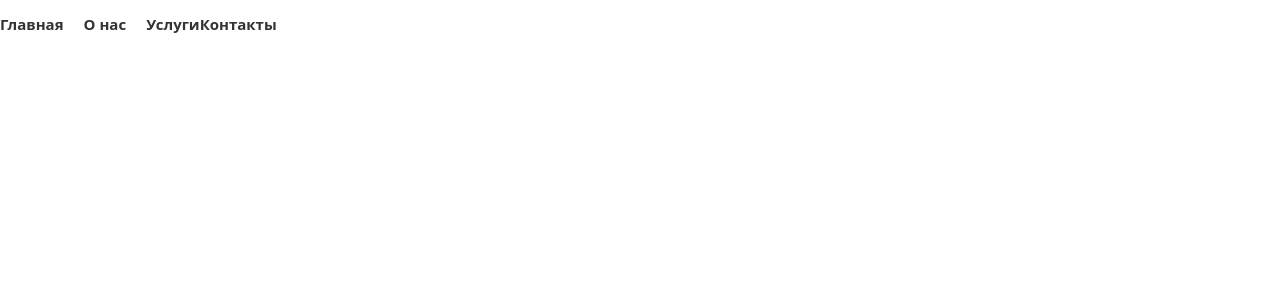
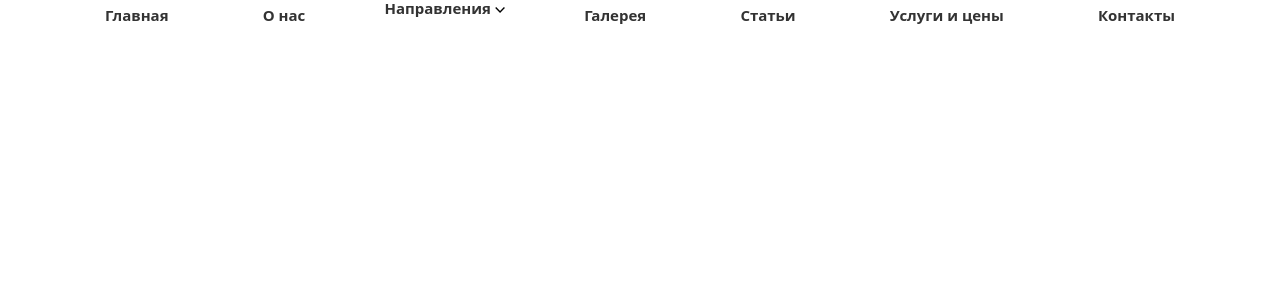
Before and after one commit to kamille57/logocenter, a React (Vite) app: page / in a window 1280 px wide. Shown: the top 300 px of the page. Built offline with nearby package versions, Linux system fonts and the light colour scheme.

Commit message:
чуть еще поработал хах

```diff
--- a/src/blocks/header/__dropdown-content/header__dropdown-content.css
+++ b/src/blocks/header/__dropdown-content/header__dropdown-content.css
@@ -1,6 +1,7 @@
 .header__dropdown-content {
     display: block;
     position: absolute;
+    left: 405px;
     background-color: #fff;
     list-style: none;
     padding: 0;
@@ -9,9 +10,11 @@
     opacity: 0;
     transform: translateY(-10px);
     transition: opacity 0.1s ease, transform 0.1s ease;
+    width: 180px;
+    border-top: 3px solid black;
 }
 
 .header__dropdown-li:hover .header__dropdown-content {
     opacity: 1;
-    transform: translateY(0);
+    transform: translateY(20px);
 }
--- /dev/null
+++ b/src/blocks/header/__dropdown-group/header__dropdown-group.css
@@ -0,0 +1,4 @@
+.header__dropdown-group {
+    display: flex;
+    flex-direction: column;
+}
--- a/src/blocks/header/__dropdown-icon/header__dropdown-icon.css
+++ b/src/blocks/header/__dropdown-icon/header__dropdown-icon.css
@@ -1,6 +1,7 @@
 .header__dropdown-icon {
-    background-image: url('../../../images/header__dropdown-icon.svg');
-    background-repeat: no-repeat;
-    background-size: 10px 10px;
-    display: inline-block;
+    width: 10px;
+    height: 10px;
+    box-sizing: border-box;
+    margin: 5px 0 0 4px;
+    display: flex;
 }
--- /dev/null
+++ b/src/blocks/header/__dropdown-li/_opened/header__dropdown-li_opened.css
@@ -0,0 +1,3 @@
+.header__dropdown-li_opened {
+    width: 100%;
+}
--- a/src/blocks/header/__dropdown-li/header__dropdown-li.css
+++ b/src/blocks/header/__dropdown-li/header__dropdown-li.css
@@ -1,3 +1,5 @@
 .header__dropdown-li {
-    display: block;
+    display: flex;
+    padding: 0;
+    margin: 0;
 }
--- a/src/blocks/header/__dropdown-link/header__dropdown-link.css
+++ b/src/blocks/header/__dropdown-link/header__dropdown-link.css
@@ -6,7 +6,7 @@
     font-weight: 600;
     font-size: 15px;
     padding: 0;
-    display: block;
+    display: flex;
     transition: background-color 0.3s;
 }
 
--- a/src/blocks/header/__li/header__li.css
+++ b/src/blocks/header/__li/header__li.css
@@ -1,7 +1,8 @@
 .header__li {
-    margin-right: 20px;
+    margin: 0;
+    display: flex;
 }
 
 .header__li:hover {
-    display: block;
+    display: flex;
 }
--- a/src/blocks/header/__link/header__link.css
+++ b/src/blocks/header/__link/header__link.css
@@ -6,10 +6,13 @@
     font-weight: 600;
     font-size: 15px;
     transition: color 0.3s;
+    display: flex;
+    padding: 7px 15px 7px 15px;
 }
 
 .header__link:hover {
     color: #0f7cc0;
     background-color: #fff;
     box-shadow: 0 4px 8px rgba(0, 0, 0, 0.2);
+    border-radius: 3px;
 }
--- a/src/blocks/header/__menu-conatiner/header__menu-container.css
+++ b/src/blocks/header/__menu-conatiner/header__menu-container.css
@@ -1,5 +1,6 @@
 .header__menu-container {
     display: flex;
+    flex-direction: column;
     justify-content: space-between;
     align-items: center;
 }
--- a/src/blocks/header/__ul-container/header__ul-container.css
+++ b/src/blocks/header/__ul-container/header__ul-container.css
@@ -1,5 +1,10 @@
 .header__ul-container {
     list-style: none;
     padding: 0;
+    margin: 0;
     display: flex;
+    flex-direction: row;
+    max-width: 1100px;
+    width: 100%;
+    justify-content: space-between;
 }
--- a/src/components/Header.jsx
+++ b/src/components/Header.jsx
@@ -1,20 +1,28 @@
 import React from "react";
+import headerDropdownIcon from "../images/header__dropdown-icon.svg";
 
 function Header() {
     return (
     <header className="header">
-        <nav class="header__menu-container">
+        <nav className="header__menu-container">
             <ul className="header__ul-container">
                 <li className="header__li"><a className="header__link" href="#">Главная</a></li>
                 <li className="header__li"><a className="header__link" href="#">О нас</a></li>
                 <li className="header__dropdown-li">
-                    <a className="header__dropdown-link" href="#">Услуги<span className="header__dropdown-icon"></span></a>
+                    <div className="header__dropdown-group">
+                        <a className="header__dropdown-link" href="#">Направления
+                            <img src={headerDropdownIcon} className="header__dropdown-icon" alt="#"/>
+                        </a>
+                    </div>
                     <ul className="header__dropdown-content">
-                        <li className="header__dropdowm-li"><a className="header__link" href="#">Что-то</a></li>
-                        <li className="header__dropdowm-li"><a className="header__link" href="#">Еще что-то</a></li>
-                        <li className="header__dropdowm-li"><a className="header__link" href="#">И еще</a></li>
+                        <li className="header__dropdown-li_opened"><a className="header__link" href="#">Что-то</a></li>
+                        <li className="header__dropdown-li_opened"><a className="header__link" href="#">Еще что-то</a></li>
+                        <li className="header__dropdown-li_opened"><a className="header__link" href="#">И еще</a></li>
                     </ul>
                 </li>
+                <li className="header__li"><a className="header__link" href="#">Галерея</a></li>
+                <li className="header__li"><a className="header__link" href="#">Статьи</a></li>
+                <li className="header__li"><a className="header__link" href="#">Услуги и цены</a></li>
                 <li className="header__li"><a className="header__link" href="#">Контакты</a></li>
             </ul>
         </nav>
--- a/src/pages/index.css
+++ b/src/pages/index.css
@@ -7,5 +7,7 @@
 @import url(../blocks/header/__link/header__link.css);
 @import url(../blocks/header/__dropdown-content/header__dropdown-content.css);
 @import url(../blocks/header/__dropdown-li/header__dropdown-li.css);
+@import url(../blocks/header/__dropdown-group/header__dropdown-group.css);
 @import url(../blocks/header/__dropdown-link/header__dropdown-link.css);
 @import url(../blocks/header/__dropdown-icon/header__dropdown-icon.css);
+@import url(../blocks/header/__dropdown-li/_opened/header__dropdown-li_opened.css);
```
Also changed, not shown: 1 other file (tests, documents, lock files or other folders).
